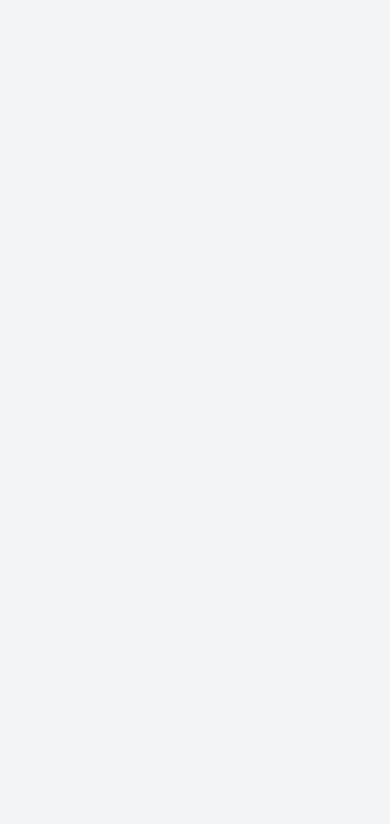
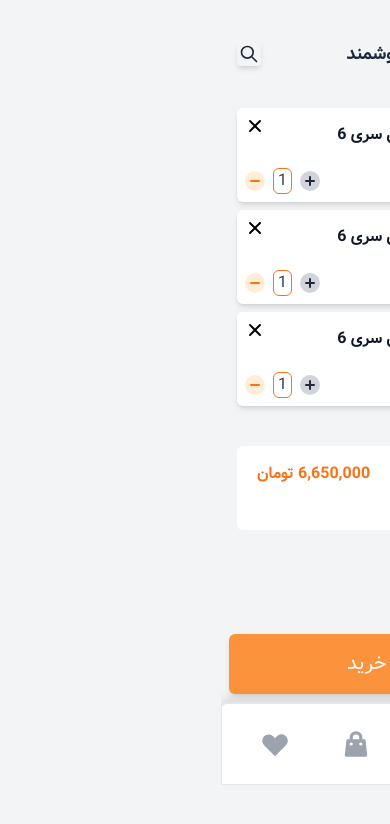
Before and after one commit to Reza2478/digito, a React (Create React App) app: page /shopcart in a window 390 px wide. Before the commit this address had no page. Shown: the top 824 px of the page. Built offline with nearby package versions, Linux system fonts and the light colour scheme; grey boxes are pictures that could not be loaded.

Commit message:
The user interface of the shopping cart page was designed for mobile screens

```diff
--- a/src/App.js
+++ b/src/App.js
@@ -5,6 +5,7 @@ import {Routes ,Route} from 'react-router-dom'
 import Home from "./Pages/Home";
 import Category from "./Pages/Category";
 import Productdetail from "./Pages/Productdetail";
+import Shopcart from "./Pages/Shopcart";
 
 //Context
 import ProductContextProvider from "./Context/ProductContextProvider";
@@ -18,6 +19,7 @@ function App() {
           <Route path="/" element={<Home/>}/>
           <Route path="/products/:id" element={<Productdetail/>} />
           <Route path='/category' element={<Category/>} />
+          <Route path='/shopcart' element={<Shopcart/>} />
         </Routes>
       </FilterContextProvider>
     </ProductContextProvider>
--- a/src/Components/content/BottomNav.js
+++ b/src/Components/content/BottomNav.js
@@ -29,7 +29,7 @@ const BottomNav = ({active}) => {
             </Link>
           </li>
           <li onClick={()=>changeHandler("shopcart")} className={`${selected === "shopcart" ? "text-slate-800" : "text-gray-400"} flex-auto text-sm`}>
-            <Link className="flex w-full items-center justify-center py-4" to="/category">
+            <Link className="flex w-full items-center justify-center py-4" to="/shopcart">
               <svg xmlns="http://www.w3.org/2000/svg" className="h-8 w-8" viewBox="0 0 20 20" fill="currentColor">
                 <path fillRule="evenodd" d="M10 2a4 4 0 00-4 4v1H5a1 1 0 00-.994.89l-1 9A1 1 0 004 18h12a1 1 0 00.994-1.11l-1-9A1 1 0 0015 7h-1V6a4 4 0 00-4-4zm2 5V6a2 2 0 10-4 0v1h4zm-6 3a1 1 0 112 0 1 1 0 01-2 0zm7-1a1 1 0 100 2 1 1 0 000-2z" clipRule="evenodd" />
               </svg>
--- a/src/Components/content/Footer.js
+++ b/src/Components/content/Footer.js
@@ -5,7 +5,7 @@ import Location from "../../assets/images/location.png";
 
 const Footer = () => {
   return (
-    <div className="flex flex-col max-w-screen-2xl container bg-white p-8 md:flex-row">
+    <div className="flex flex-col max-w-screen-2xl mx-auto container bg-white p-8 md:flex-row">
       <div className=" p-8 text-slate-800">
         <div className="mb-8 flex flex-col items-start justify-start gap-y-4">
           <p className=" text-2xl font-bold text-orange-500 drop-shadow-lg">دیجیتو</p>
--- /dev/null
+++ b/src/Components/content/shopcart/Cart.js
@@ -0,0 +1,33 @@
+import React from "react";
+
+const Cart = () => {
+  return (
+    <div className="mb-2 flex items-center justify-between rounded-md bg-white p-2 shadow-md">
+      <img className="max-w-[60px]" src="../assets/img/Cart/1.png" alt="apple watch" />
+      <div className="flex flex-col gap-y-5">
+        <span className="text-base font-bold text-slate-900">ساعت هوشمند اپل سری 6</span>
+        <span className="text-sm font-semibold text-orange-500">2,250,000 تومان</span>
+      </div>
+      <div className="flex flex-col items-end gap-y-8">
+        <svg xmlns="http://www.w3.org/2000/svg" className="h-5 w-5 cursor-pointer" viewBox="0 0 20 20" fill="currentColor">
+          <path fill-rule="evenodd" d="M4.293 4.293a1 1 0 011.414 0L10 8.586l4.293-4.293a1 1 0 111.414 1.414L11.414 10l4.293 4.293a1 1 0 01-1.414 1.414L10 11.414l-4.293 4.293a1 1 0 01-1.414-1.414L8.586 10 4.293 5.707a1 1 0 010-1.414z" clip-rule="evenodd" />
+        </svg>
+        <div className="flex items-center justify-between gap-x-2">
+          <div className="flex h-5 w-5 items-center justify-center rounded-full bg-gray-300 text-slate-800">
+            <svg xmlns="http://www.w3.org/2000/svg" className="h-5 w-5 cursor-pointer" viewBox="0 0 20 20" fill="currentColor">
+              <path fill-rule="evenodd" d="M10 5a1 1 0 011 1v3h3a1 1 0 110 2h-3v3a1 1 0 11-2 0v-3H6a1 1 0 110-2h3V6a1 1 0 011-1z" clip-rule="evenodd" />
+            </svg>
+          </div>
+          <div className="border-1 rounded-md border border-orange-500 px-1 text-slate-700">1</div>
+          <div className="flex h-5 w-5 items-center justify-center rounded-full bg-orange-100 text-orange-500">
+            <svg xmlns="http://www.w3.org/2000/svg" className="h-5 w-5 cursor-pointer" viewBox="0 0 20 20" fill="currentColor">
+              <path fill-rule="evenodd" d="M5 10a1 1 0 011-1h8a1 1 0 110 2H6a1 1 0 01-1-1z" clip-rule="evenodd" />
+            </svg>
+          </div>
+        </div>
+      </div>
+    </div>
+  );
+};
+
+export default Cart;
--- /dev/null
+++ b/src/Components/content/shopcart/Checkoutbtn.js
@@ -0,0 +1,13 @@
+import React from "react";
+
+const Checkoutbtn = () => {
+  return (
+    <div className=" mt-24 flex w-full p-2 md:hidden ">
+      <button className="flex w-full justify-center rounded-md bg-orange-400 p-4  shadow-md">
+        <p className="text-xl text-white">ادامه فرآیند خرید</p>
+      </button>
+    </div>
+  );
+};
+
+export default Checkoutbtn;
--- /dev/null
+++ b/src/Components/content/shopcart/Totalprice.js
@@ -0,0 +1,15 @@
+import React from "react";
+
+const Totalprice = () => {
+  return (
+    <div className="mt-8 flex flex-col justify-center gap-y-3 rounded-md bg-white p-4 px-5">
+      <div className="flex items-center justify-between">
+        <span className="font-bold text-slate-900">مجموع قیمت :</span>
+        <span className="font-bold text-orange-500">6,650,000 تومان</span>
+      </div>
+      <div className="text-xs text-slate-800">کد تخفیف دارید؟</div>
+    </div>
+  );
+};
+
+export default Totalprice;
--- a/src/Components/header/Navbar.js
+++ b/src/Components/header/Navbar.js
@@ -1,16 +1,19 @@
-import React, { useState,useContext } from "react";
+import React, { useState, useContext } from "react";
 
 //Context
 import { FilterContext } from "../../Context/FilterContextProvider";
 
+//Images
+import Shopicon from "../../assets/images/shopping-cart.png";
+import { Link } from "react-router-dom";
+
 const Navbar = () => {
   const [inputValue, setInputValue] = useState("");
-  const {dispatch}=useContext(FilterContext)
+  const { dispatch } = useContext(FilterContext);
 
-
-  const inputHandler=(e)=>{
-    setInputValue(e.target.value)
-  }
+  const inputHandler = (e) => {
+    setInputValue(e.target.value);
+  };
 
   return (
     <nav className="mb-9 hidden bg-white p-4 shadow-lg md:block">
@@ -44,11 +47,16 @@ const Navbar = () => {
         </ul>
         <div className="mr-4 max-w-xl flex-1">
           <div className="flex items-center rounded-lg bg-gray-100">
-            <svg onClick={()=>dispatch({type:"SEARCH_INPUT" , payload:inputValue})} xmlns="http://www.w3.org/2000/svg" className="h-7 w-7 stroke-slate-800 cursor-pointer m-2" fill="none" viewBox="0 0 24 24" stroke="currentColor" strokeWidth="2">
+            <svg onClick={() => dispatch({ type: "SEARCH_INPUT", payload: inputValue })} xmlns="http://www.w3.org/2000/svg" className="m-2 h-7 w-7 cursor-pointer stroke-slate-800" fill="none" viewBox="0 0 24 24" stroke="currentColor" strokeWidth="2">
               <path strokeLinecap="round" strokeLinejoin="round" d="M21 21l-6-6m2-5a7 7 0 11-14 0 7 7 0 0114 0z" />
             </svg>
-            <input value={inputValue} onChange={inputHandler} className="mr-4 w-full bg-transparent p-2 text-slate-800 focus:outline-none border-transparent focus:border-transparent focus:ring-0" type="text" name="" id="" placeholder="جستجوی نام محصول، نام برند، نام مدل و..." />
+            <input value={inputValue} onChange={inputHandler} className="mr-4 w-full border-transparent bg-transparent p-2 text-slate-800 focus:border-transparent focus:outline-none focus:ring-0" type="text" name="" id="" placeholder="جستجوی نام محصول، نام برند، نام مدل و..." />
           </div>
+        </div>
+        <div>
+          <Link to='/shopcart'>
+            <img className="ml-4 w-10 cursor-pointer drop-shadow-md" src={Shopicon} alt="shopcart" />
+          </Link>
         </div>
       </div>
     </nav>
--- /dev/null
+++ b/src/Pages/Shopcart.js
@@ -0,0 +1,30 @@
+import React from "react";
+
+//Component
+import Appbar from "../Components/header/Appbar";
+import Navbar from "../Components/header/Navbar";
+import Cart from "../Components/content/shopcart/Cart";
+import Totalprice from "../Components/content/shopcart/Totalprice";
+import Checkoutbtn from "../Components/content/shopcart/Checkoutbtn";
+import BottomNav from "../Components/content/BottomNav";
+
+const Shopcart = () => {
+  return (
+    <div>
+      <Appbar />
+      <Navbar />
+      <div className="mt-10 flex flex-col px-4 md:flex-row">
+        <div>
+          <Cart />
+          <Cart />
+          <Cart />
+        </div>
+        <Totalprice />
+      </div>
+      <Checkoutbtn />
+      <BottomNav/>
+    </div>
+  );
+};
+
+export default Shopcart;
```
Also changed, not shown: src/assets/images/shopping-cart.png (added).
